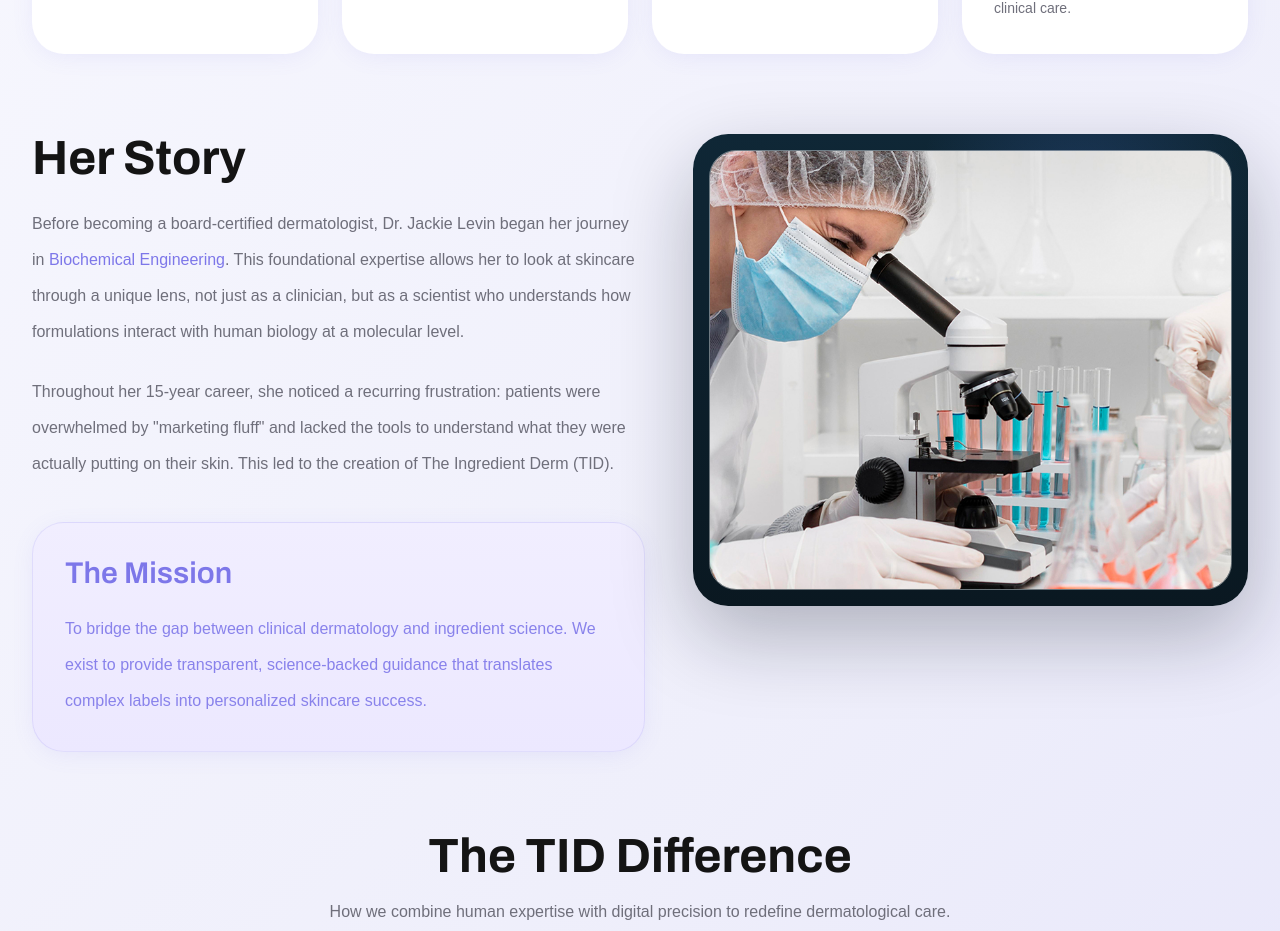
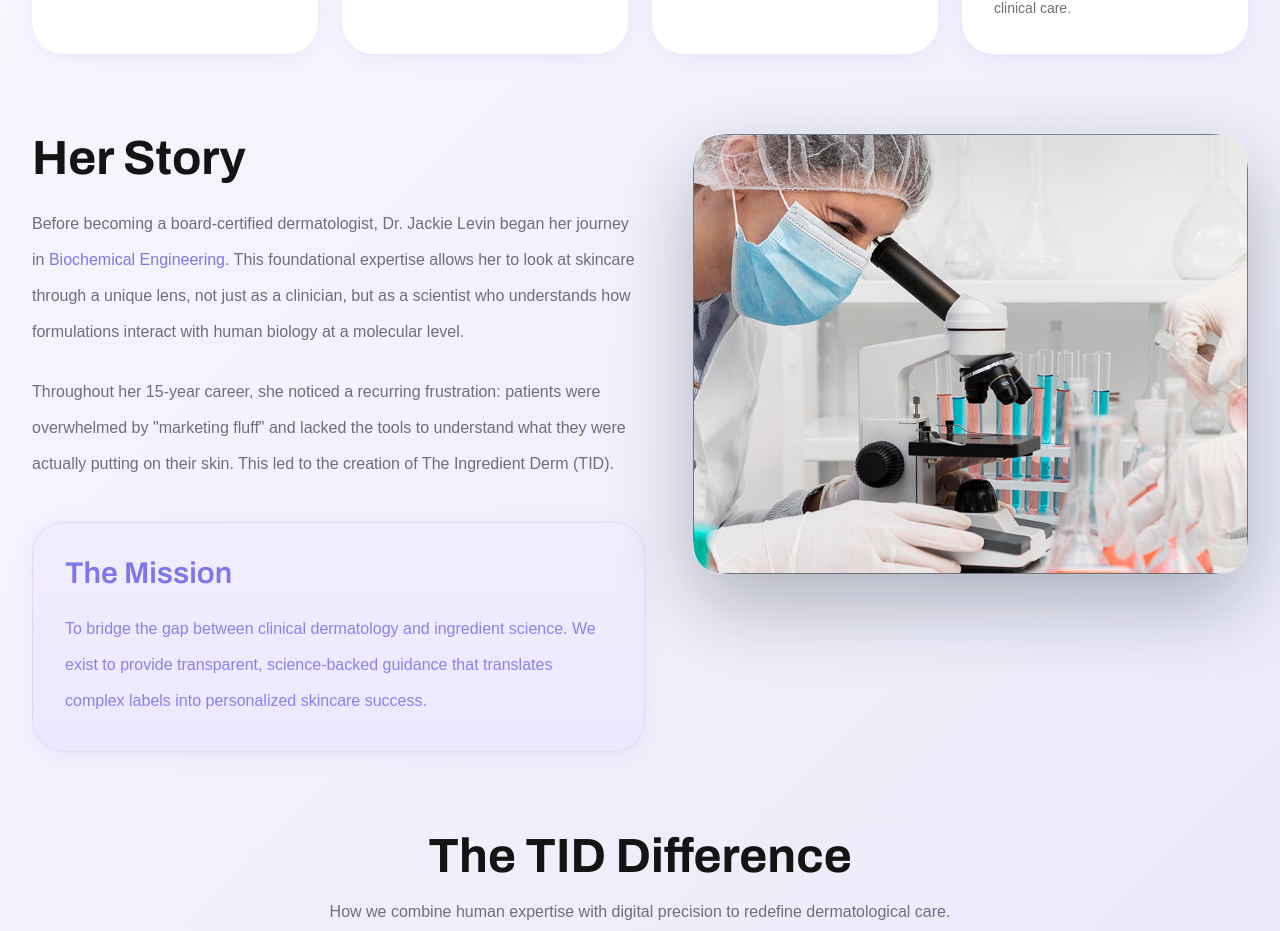
Before and after one commit to haroonrana12/The-Ingredient-Derm-Dr-Jackie, a React (Vite) app: page /about in a window 1280 px wide. Shown: the part 957-1888 px from the top of the page. Built offline with nearby package versions, Linux system fonts and the light colour scheme; the HTML template or start-up script is replaced by a standard one; a web font is replaced by a local one.

Commit message:
Remove padding from Her Story image container on About page

```diff
--- a/src/pages/About.tsx
+++ b/src/pages/About.tsx
@@ -175,7 +175,7 @@ const About = () => {
               </div>
 
               <div className="relative">
-                <div className="rounded-[2.2rem] bg-[radial-gradient(circle_at_70%_15%,rgba(86,132,255,0.18),transparent_30%),linear-gradient(180deg,#0f2736_0%,#0a1821_100%)] p-4 shadow-[0_30px_80px_rgba(9,19,34,0.28)]">
+                <div className="rounded-[2.2rem] bg-[radial-gradient(circle_at_70%_15%,rgba(86,132,255,0.18),transparent_30%),linear-gradient(180deg,#0f2736_0%,#0a1821_100%)] shadow-[0_30px_80px_rgba(9,19,34,0.28)]">
                   <div className="relative h-[440px] overflow-hidden rounded-[1.7rem] border border-white/40 shadow-[inset_0_0_0_1px_rgba(255,255,255,0.3)]">
                     <img
                       src={b1Image}
```
